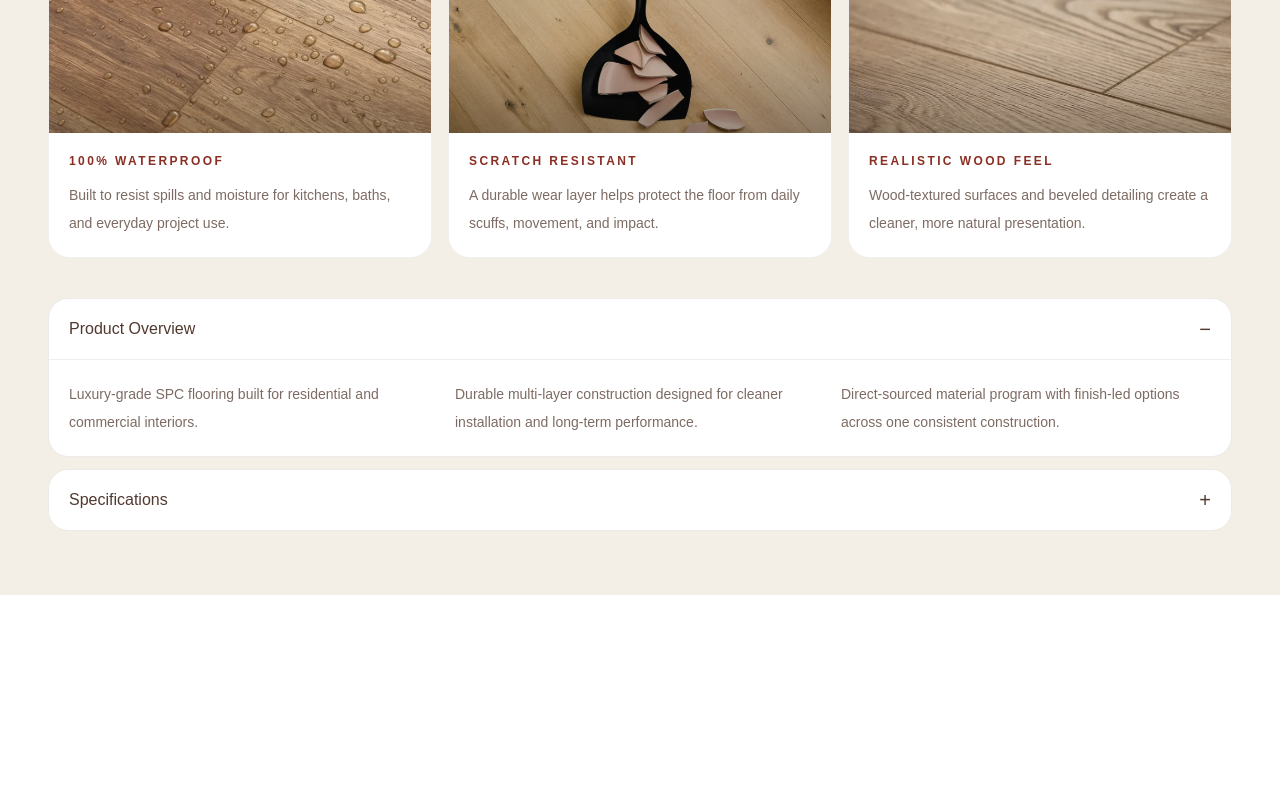
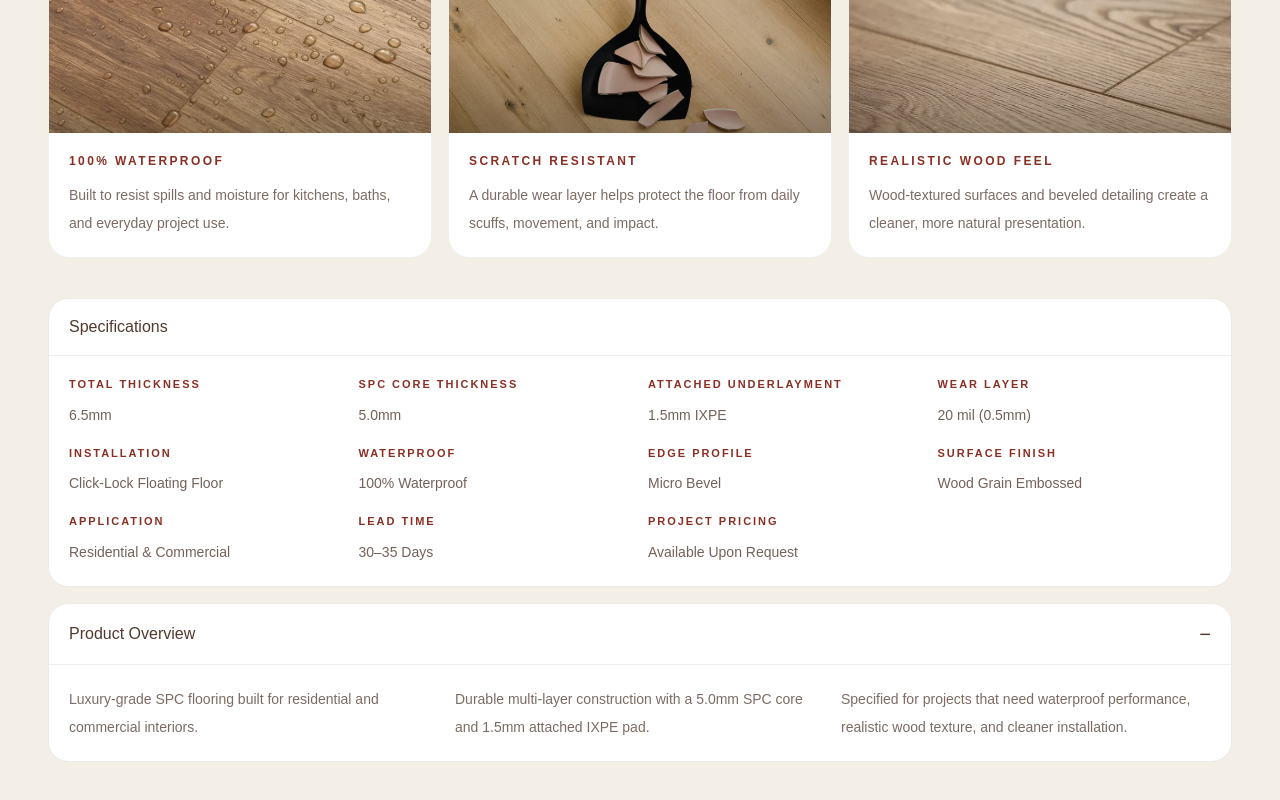
Before and after one commit to Duychinni/Foundwell, a Next.js app: page /shop-floors/cairo-oak in a window 1280 px wide. Shown: the part 835-1635 px from the top of the page. Before the commit the page ends 1430 px from the top, so only its background shows below. Built offline with nearby package versions, Linux system fonts and the light colour scheme.

Commit message:
Add contractor-style flooring specs

```diff
--- a/app/shop-floors/[slug]/ProductDetailClient.tsx
+++ b/app/shop-floors/[slug]/ProductDetailClient.tsx
@@ -30,23 +30,27 @@ const featureCards = [
   },
 ];
 
+const specificationItems = [
+  ["Total Thickness", "6.5mm"],
+  ["SPC Core Thickness", "5.0mm"],
+  ["Attached Underlayment", "1.5mm IXPE"],
+  ["Wear Layer", "20 mil (0.5mm)"],
+  ["Installation", "Click-Lock Floating Floor"],
+  ["Waterproof", "100% Waterproof"],
+  ["Edge Profile", "Micro Bevel"],
+  ["Surface Finish", "Wood Grain Embossed"],
+  ["Application", "Residential & Commercial"],
+  ["Lead Time", "30–35 Days"],
+  ["Project Pricing", "Available Upon Request"],
+] as const;
+
 const accordionItems = [
   {
     title: "Product Overview",
     content: [
       "Luxury-grade SPC flooring built for residential and commercial interiors.",
-      "Durable multi-layer construction designed for cleaner installation and long-term performance.",
-      "Direct-sourced material program with finish-led options across one consistent construction.",
-    ],
-  },
-  {
-    title: "Specifications",
-    content: [
-      "Construction: SPC core flooring",
-      "Estimated wear layer: project-grade resilient surface protection",
-      "Application: residential and commercial use",
-      "Installation: floating click-lock format",
-      "Estimated delivery: 30–35 days",
+      "Durable multi-layer construction with a 5.0mm SPC core and 1.5mm attached IXPE pad.",
+      "Specified for projects that need waterproof performance, realistic wood texture, and cleaner installation.",
     ],
   },
 ];
@@ -178,6 +182,20 @@ export default function ProductDetailClient({ product }: { product: Product }) {
       </section>
 
       <section className="mx-auto max-w-[1400px] px-4 pb-16 sm:px-6 lg:px-12">
+        <div className="mb-4 overflow-hidden rounded-[1.25rem] border border-[#51392F]/10 bg-white">
+          <div className="border-b border-[#51392F]/8 px-5 py-4">
+            <p className="text-base font-medium text-[#51392F]">Specifications</p>
+          </div>
+          <div className="grid gap-4 px-5 py-5 sm:grid-cols-2 lg:grid-cols-3 xl:grid-cols-4">
+            {specificationItems.map(([label, value]) => (
+              <div key={label}>
+                <p className="text-[11px] font-semibold uppercase tracking-[0.18em] text-[#8A2F24]">{label}</p>
+                <p className="mt-2 text-sm leading-7 text-[#51392F]/80">{value}</p>
+              </div>
+            ))}
+          </div>
+        </div>
+
         <div className="space-y-3">
           {accordionItems.map((item) => {
             const open = openSection === item.title;
--- a/app/shop-floors/page.tsx
+++ b/app/shop-floors/page.tsx
@@ -339,10 +339,9 @@ export default function ShopFloorsPage() {
 
         <div className="mt-8 mb-6 grid items-end gap-3 md:grid-cols-[1fr_auto]">
           <div className="flex flex-wrap gap-2.5 text-[11px] font-medium uppercase tracking-[0.14em] text-white sm:text-xs">
+            <span className="rounded-full border border-[#4E6A57] bg-[#4E6A57] px-3 py-2">20 mil wear layer</span>
+            <span className="rounded-full border border-[#4E6A57] bg-[#4E6A57] px-3 py-2">Attached IXPE pad</span>
             <span className="rounded-full border border-[#4E6A57] bg-[#4E6A57] px-3 py-2">Waterproof</span>
-            <span className="rounded-full border border-[#4E6A57] bg-[#4E6A57] px-3 py-2">Scratch-resistant</span>
-            <span className="rounded-full border border-[#4E6A57] bg-[#4E6A57] px-3 py-2">Easy installation</span>
-            <span className="rounded-full border border-[#4E6A57] bg-[#4E6A57] px-3 py-2">Residential & commercial</span>
           </div>
           <div className="text-right text-sm text-[#51392F] md:pb-1">
             <p>Showing 10 of 10</p>
```
